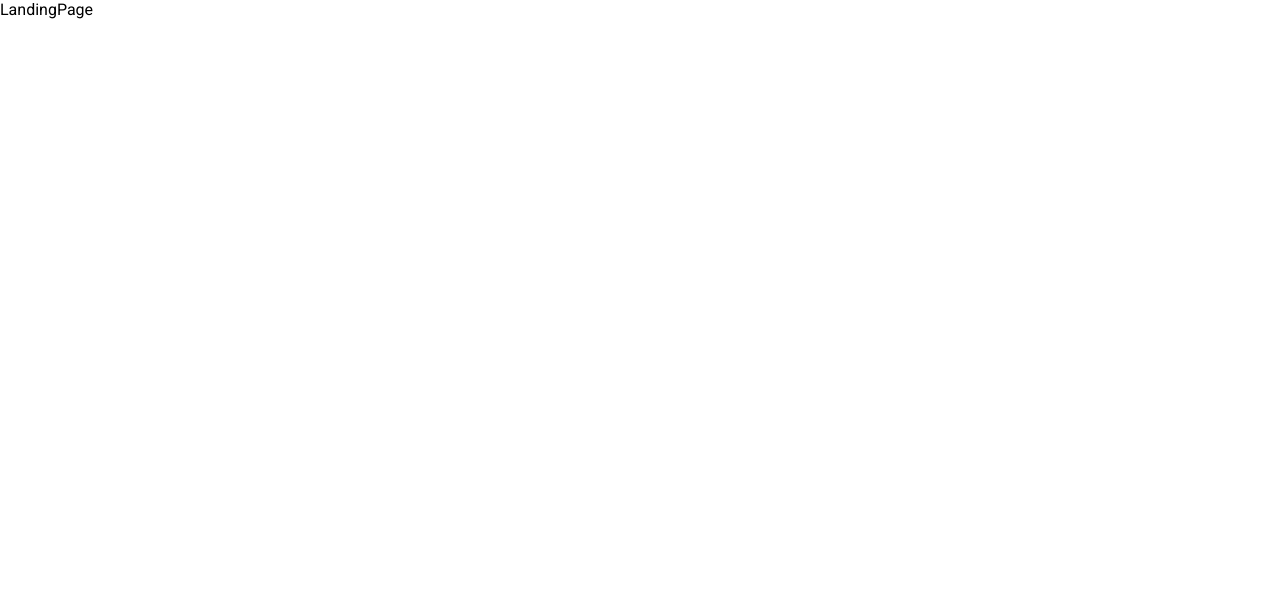
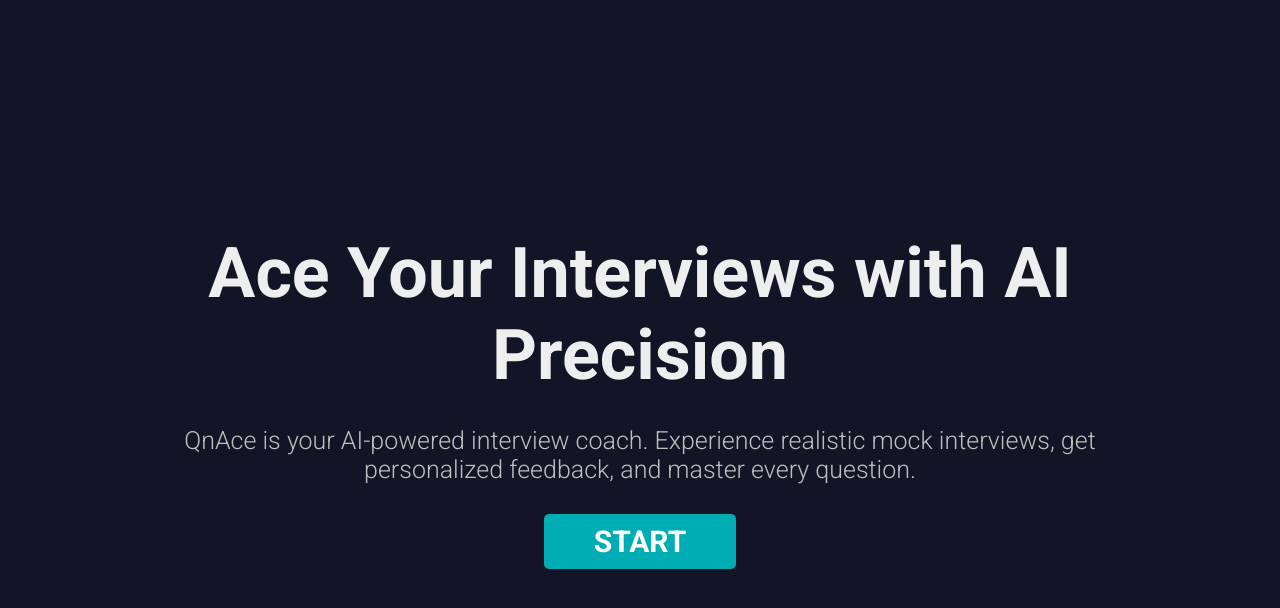
Before and after one commit to kavyakunder/Peerlist-hackathon-final, a React (Create React App) app in the folder frontend/: page / in a window 1280 px wide. Shown: the top 608 px of the page. Built offline with nearby package versions, Linux system fonts and the light colour scheme.

Commit message:
add styles

```diff
--- a/frontend/src/App.jsx
+++ b/frontend/src/App.jsx
@@ -1,11 +1,7 @@
 import LandingPage from "./pages/LandingPage";
 
 function App() {
-  return (
-    <div>
-      <LandingPage />
-    </div>
-  );
+  return <LandingPage />;
 }
 
 export default App;
--- a/frontend/src/index.css
+++ b/frontend/src/index.css
@@ -1,11 +1,20 @@
 @import "./variables.css";
 
-body {
+* {
   margin: 0;
+  padding: 0;
+  box-sizing: border-box;
+}
+
+body,
+html {
+  margin: 0;
+  padding: 0;
   font-family: "Roboto", sans-serif;
   font-style: normal;
   -webkit-font-smoothing: antialiased;
   -moz-osx-font-smoothing: grayscale;
+  height: 100%;
 }
 
 code {
--- a/frontend/src/pages/LandingPage.jsx
+++ b/frontend/src/pages/LandingPage.jsx
@@ -1,5 +1,20 @@
-import React from "react";
+import landingPageStyles from "../styles/landingPage.module.css";
 
 export default function LandingPage() {
-  return <div>LandingPage</div>;
+  return (
+    <main className={`${landingPageStyles.app}`}>
+      <div className={`${landingPageStyles.container}`}>
+        <div className={`${landingPageStyles.content}`}>
+          <h1 className={`${landingPageStyles.heroText}`}>
+            Ace Your Interviews with AI Precision
+          </h1>
+          <p className={`${landingPageStyles.description}`}>
+            QnAce is your AI-powered interview coach. Experience realistic mock
+            interviews, get personalized feedback, and master every question.
+          </p>
+          <button className={`${landingPageStyles.startButton}`}>Start</button>
+        </div>
+      </div>
+    </main>
+  );
 }
--- /dev/null
+++ b/frontend/src/styles/landingPage.module.css
@@ -0,0 +1,51 @@
+.heroText {
+  font: var(--font-h1);
+  color: var(--color-light-gray);
+}
+
+.appName {
+  position: fixed;
+  top: 0;
+  left: 0;
+}
+
+.app {
+  height: 100%;
+  background-color: var(--color-dark-blue);
+}
+
+.container {
+  width: 100%;
+  height: 100vh;
+  display: flex;
+  justify-content: center;
+  align-items: center;
+  text-align: center;
+}
+
+.content {
+  max-width: 80%;
+  margin: auto;
+  display: flex;
+  flex-direction: column;
+  align-items: center;
+  gap: 30px;
+}
+
+.description {
+  font: var(--font-p);
+  color: var(--color-medium-gray);
+}
+
+.startButton {
+  padding: 10px 50px;
+  width: max-content;
+  outline: none;
+  border: none;
+  border-radius: 5px;
+  background-color: var(--color-teal);
+  color: var(--color-white);
+  font: var(--font-bold-small);
+  text-transform: uppercase;
+  cursor: pointer;
+}
--- a/frontend/src/variables.css
+++ b/frontend/src/variables.css
@@ -1,8 +1,19 @@
 @import url("https://fonts.googleapis.com/css2?family=Roboto:ital,wght@0,100;0,300;0,400;0,500;0,700;0,900;1,100;1,300;1,400;1,500;1,700;1,900&display=swap");
 
-/* colors */
+:root {
+  /* colors */
+  --color-white: #ffffff;
 
-/* fonts */
+  --color-dark-blue: #141427;
+  --color-teal: #00adb5;
+  --color-light-gray: #eeeeee;
+  --color-medium-gray: #bfbfbf;
+
+  /* fonts */
+  --font-h1: 700 70px "Roboto";
+  --font-bold-small: 700 30px "Roboto";
+  --font-p: 300 25px "Roboto";
+}
 
 /* padding */
 
```
